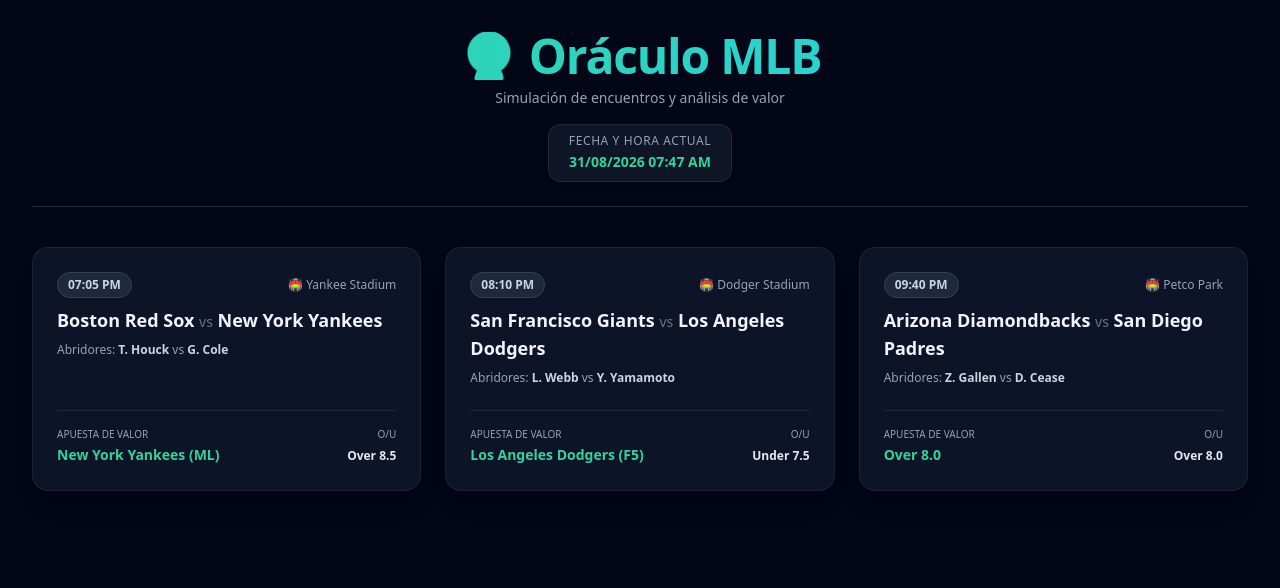
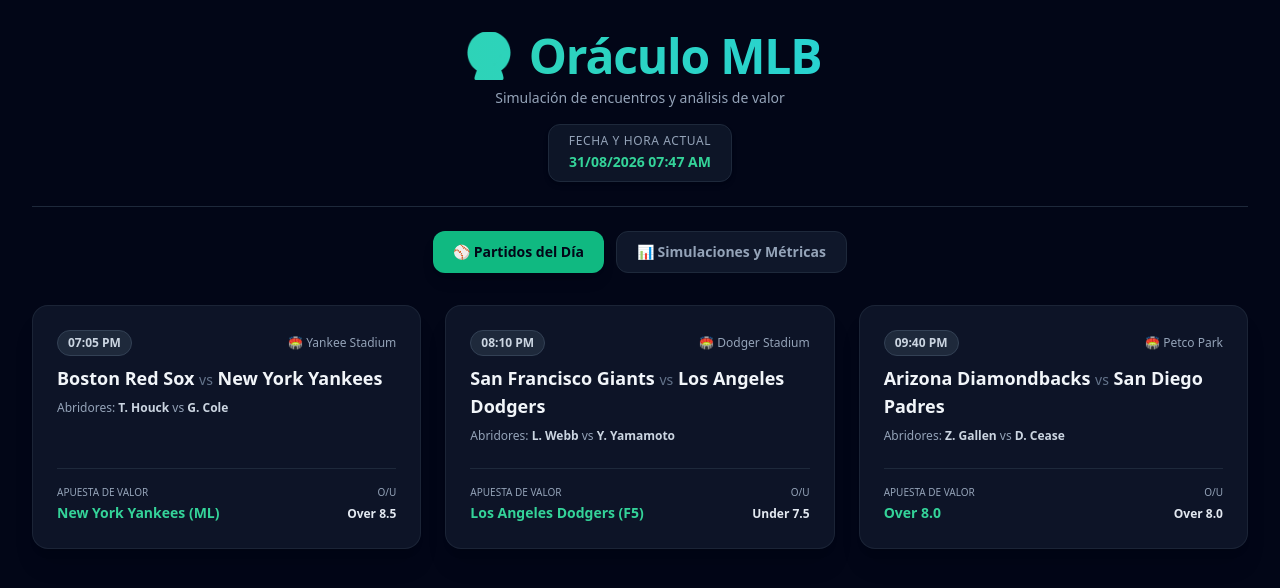
Before and after one commit to angelsanoja1230-ui/mlb-analyzer, a Flask app: page / in a window 1280 px wide. Shown: the top 588 px of the page. Run offline with Flask 3, Linux system fonts and the light colour scheme; data that the repository does not hold is empty; some libraries are stand-ins or nearby versions.

Commit message:
Implement tab navigation for games and analysis
Added a tab navigation system for games and analysis sections, including a script for switching tabs.

```diff
--- a/templates/index.html
+++ b/templates/index.html
@@ -3,12 +3,13 @@
 <head>
     <meta charset="UTF-8">
     <meta name="viewport" content="width=device-width, initial-scale=1.0">
-    <title>Oráculo MLB 2026</title>
+    <title>Oráculo MLB</title>
     <script src="https://cdn.tailwindcss.com"></script>
 </head>
 <body class="bg-slate-950 text-slate-100 min-h-screen p-4 md:p-8">
     <div class="max-w-7xl mx-auto">
-        <header class="mb-10 text-center border-b border-slate-800 pb-6">
+        <!-- Cabecera principal -->
+        <header class="mb-6 text-center border-b border-slate-800 pb-6">
             <h1 class="text-4xl md:text-5xl font-extrabold tracking-tight text-transparent bg-clip-text bg-gradient-to-r from-emerald-400 to-cyan-400">
                 🔮 Oráculo MLB
             </h1>
@@ -19,7 +20,19 @@
             </div>
         </header>
 
-        <main class="space-y-6">
+        <!-- Sistema de Pestañas -->
+        <nav class="flex justify-center gap-3 mb-8">
+            <button onclick="switchTab('games')" id="btn-games" class="px-5 py-2.5 rounded-xl font-semibold text-sm bg-emerald-500 text-slate-950 shadow-lg transition-all flex items-center gap-2">
+                ⚾ Partidos del Día
+            </button>
+            <button onclick="switchTab('analysis')" id="btn-analysis" class="px-5 py-2.5 rounded-xl font-semibold text-sm bg-slate-900 text-slate-400 hover:text-slate-100 border border-slate-800 transition-all flex items-center gap-2">
+                📊 Simulaciones y Métricas
+            </button>
+        </nav>
+
+        <main>
+            <!-- Pestaña 1: Partidos del Día (Activa por defecto) -->
+            <section id="tab-games" class="space-y-6">
                 <div class="grid grid-cols-1 md:grid-cols-2 lg:grid-cols-3 gap-6">
                     {% for game in matches %}
                     <div class="bg-slate-900/90 border border-slate-800/80 rounded-2xl p-6 shadow-xl flex flex-col justify-between gap-4">
@@ -53,7 +66,38 @@
                     </div>
                     {% endfor %}
                 </div>
+            </section>
+
+            <!-- Pestaña 2: Simulaciones / Análisis (Oculta inicialmente) -->
+            <section id="tab-analysis" class="space-y-6 hidden">
+                <div class="bg-slate-900/90 border border-slate-800/80 rounded-2xl p-8 text-center max-w-xl mx-auto shadow-xl">
+                    <h3 class="text-xl font-bold text-slate-100 mb-2">📊 Panel de Simulación Avanzada</h3>
+                    <p class="text-sm text-slate-400">Aquí podrás configurar los parámetros de simulación y revisar las métricas detalladas de los lanzadores.</p>
+                </div>
+            </section>
         </main>
     </div>
+
+    <!-- Script sencillo para alternar las pestañas de manera fluida -->
+    <script>
+        function switchTab(tab) {
+            const tabGames = document.getElementById('tab-games');
+            const tabAnalysis = document.getElementById('tab-analysis');
+            const btnGames = document.getElementById('btn-games');
+            const btnAnalysis = document.getElementById('btn-analysis');
+
+            if (tab === 'games') {
+                tabGames.classList.remove('hidden');
+                tabAnalysis.classList.add('hidden');
+                btnGames.className = "px-5 py-2.5 rounded-xl font-semibold text-sm bg-emerald-500 text-slate-950 shadow-lg transition-all flex items-center gap-2";
+                btnAnalysis.className = "px-5 py-2.5 rounded-xl font-semibold text-sm bg-slate-900 text-slate-400 hover:text-slate-100 border border-slate-800 transition-all flex items-center gap-2";
+            } else {
+                tabGames.classList.add('hidden');
+                tabAnalysis.classList.remove('hidden');
+                btnAnalysis.className = "px-5 py-2.5 rounded-xl font-semibold text-sm bg-emerald-500 text-slate-950 shadow-lg transition-all flex items-center gap-2";
+                btnGames.className = "px-5 py-2.5 rounded-xl font-semibold text-sm bg-slate-900 text-slate-400 hover:text-slate-100 border border-slate-800 transition-all flex items-center gap-2";
+            }
+        }
+    </script>
 </body>
 </html>
```
Lines whose indentation alone changed are shown as unchanged.
